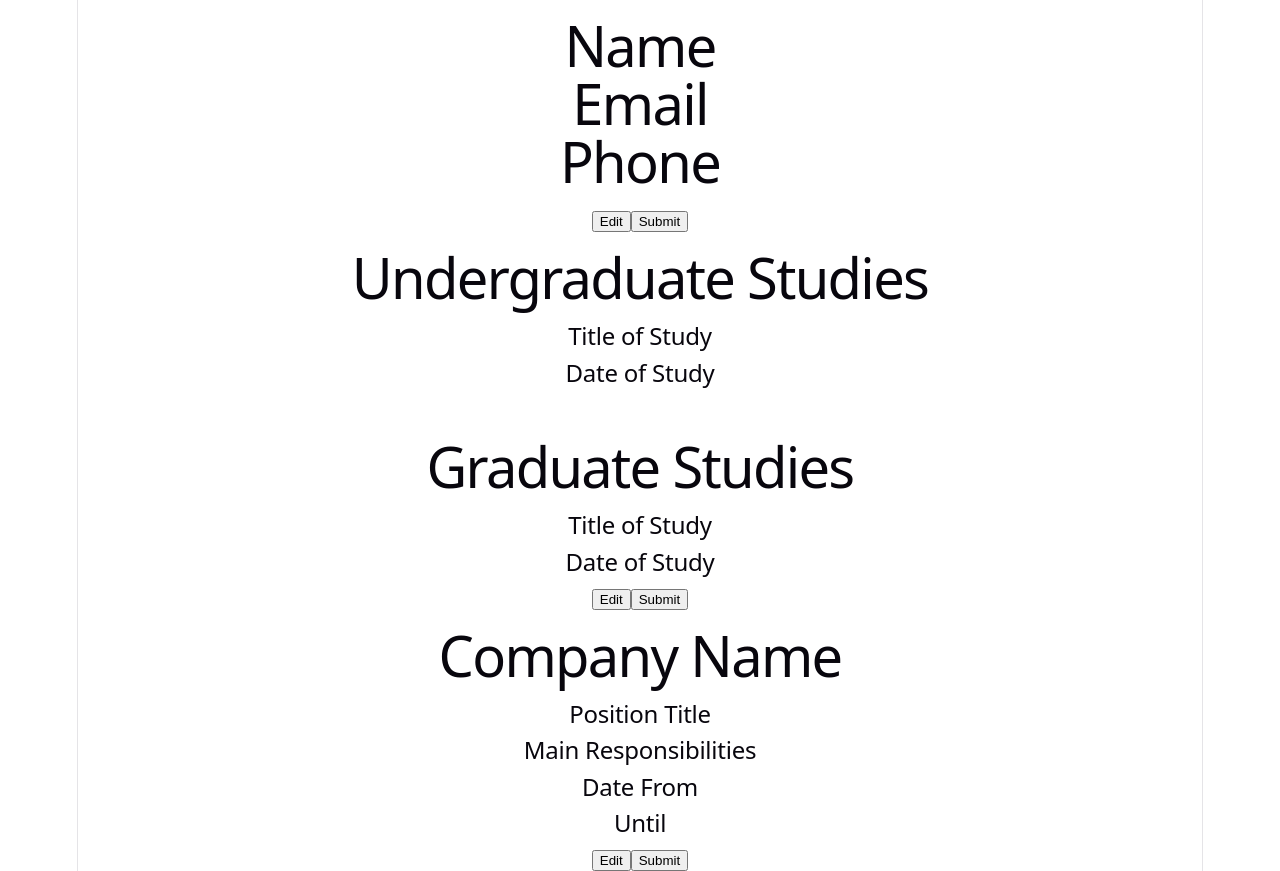
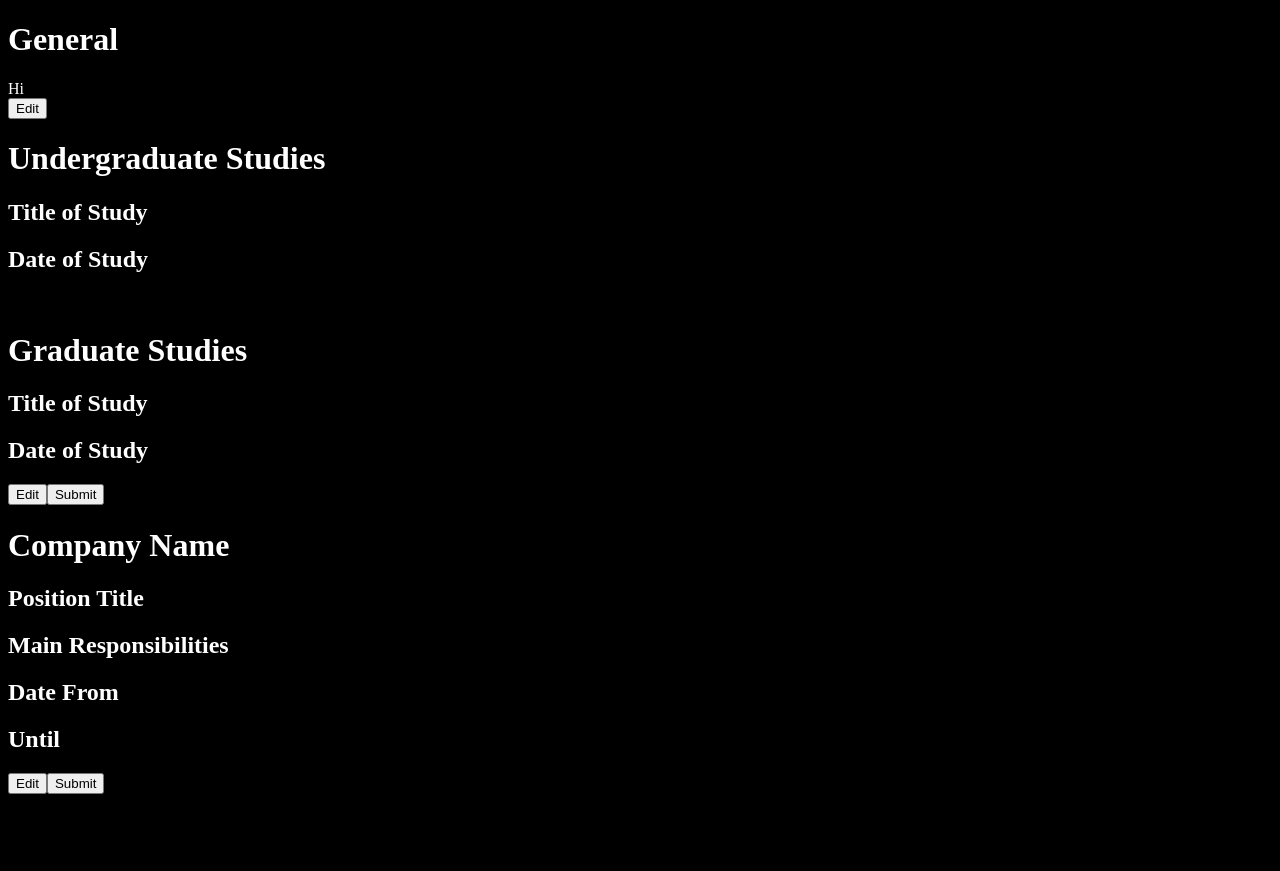
Before and after one commit to eafranklin3991/cv-app, a React (Vite) app: page / in a window 1280 px wide. After the commit the page ends 802 px from the top, so only its background shows below. Built offline with nearby package versions, Linux system fonts and the light colour scheme.

Commit message:
Initial attempt at submit/edit mode switch

```diff
--- a/index.html
+++ b/index.html
@@ -5,6 +5,7 @@
     <link rel="icon" type="image/svg+xml" href="/favicon.svg" />
     <meta name="viewport" content="width=device-width, initial-scale=1.0" />
     <title>cv-app</title>
+    <link rel="stylesheet" href="./src/styles/index.css">
   </head>
   <body>
     <div id="root"></div>
--- a/src/components/App.jsx
+++ b/src/components/App.jsx
@@ -1,5 +1,4 @@
 import { useState } from 'react'
-import '../styles/App.css'
 import General from './General.jsx'
 import Education from './Education.jsx'
 import Practical from './Practical.jsx'
--- a/src/components/General.jsx
+++ b/src/components/General.jsx
@@ -1,11 +1,40 @@
+import { useState } from 'react'
+
 function General() {
+    const stateValues = ["locked", "edit"];
+
+    const [stateValue, setStateValue] = useState("locked");
+
+    const onEditClick = (state) => () => {
+        setStateValue(state);
+
+        const contentContainer = document.querySelector(".content");
+
+        contentContainer.innerHTML = state === "locked" ? form : "";
+
+        stateValue = "edit";
+    };
+
+    const form = <>
+        <form action="">
+            <label htmlFor="name">Name: </label><br />
+            <input type="text" name="name" id="name" /><br />
+
+            <label htmlFor="email">Email: </label><br />
+            <input type="email" name="email" id="email" /><br />
+
+            <label htmlFor="phone">Phone: </label><br />
+            <input type="tel" name="phone" id="phone" /><br />
+
+            <input type="submit" value="Submit" />
+        </form>
+    </>
+
     return (
         <div>
-            <h1>Name</h1>
-            <h1>Email</h1>
-            <h1>Phone</h1>
-            <button>Edit</button>
-            <button>Submit</button>
+            <h1>General</h1>
+            <div className="content">Hi</div>
+            <button onClick={onEditClick(stateValue)}>Edit</button>
         </div>
     );
 }
--- a/src/main.jsx
+++ b/src/main.jsx
@@ -1,6 +1,5 @@
 import { StrictMode } from 'react'
 import { createRoot } from 'react-dom/client'
-import './styles/index.css'
 import App from './components/App.jsx'
 
 createRoot(document.getElementById('root')).render(
--- a/src/styles/App.css
+++ /dev/null
@@ -1,165 +0,0 @@
-.hero {
-  position: relative;
-
-  .base,
-  .framework,
-  .vite {
-    inset-inline: 0;
-    margin: 0 auto;
-  }
-
-  .base {
-    width: 170px;
-    position: relative;
-    z-index: 0;
-  }
-
-  .framework,
-  .vite {
-    position: absolute;
-  }
-
-  .framework {
-    z-index: 1;
-    top: 34px;
-    height: 28px;
-    transform: perspective(2000px) rotateZ(300deg) rotateX(44deg) rotateY(39deg)
-      scale(1.4);
-  }
-
-  .vite {
-    z-index: 0;
-    top: 107px;
-    height: 26px;
-    width: auto;
-    transform: perspective(2000px) rotateZ(300deg) rotateX(40deg) rotateY(39deg)
-      scale(0.8);
-  }
-}
-
-#center {
-  display: flex;
-  flex-direction: column;
-  gap: 25px;
-  place-content: center;
-  place-items: center;
-  flex-grow: 1;
-
-  @media (max-width: 1024px) {
-    padding: 32px 20px 24px;
-    gap: 18px;
-  }
-}
-
-#next-steps {
-  display: flex;
-  border-top: 1px solid var(--border);
-  text-align: left;
-
-  & > div {
-    flex: 1 1 0;
-    padding: 32px;
-    @media (max-width: 1024px) {
-      padding: 24px 20px;
-    }
-  }
-
-  .icon {
-    margin-bottom: 16px;
-    width: 22px;
-    height: 22px;
-  }
-
-  @media (max-width: 1024px) {
-    flex-direction: column;
-    text-align: center;
-  }
-}
-
-#docs {
-  border-right: 1px solid var(--border);
-
-  @media (max-width: 1024px) {
-    border-right: none;
-    border-bottom: 1px solid var(--border);
-  }
-}
-
-#next-steps ul {
-  list-style: none;
-  padding: 0;
-  display: flex;
-  gap: 8px;
-  margin: 32px 0 0;
-
-  .logo {
-    height: 18px;
-  }
-
-  a {
-    color: var(--text-h);
-    font-size: 16px;
-    border-radius: 6px;
-    background: var(--social-bg);
-    display: flex;
-    padding: 6px 12px;
-    align-items: center;
-    gap: 8px;
-    text-decoration: none;
-    transition: box-shadow 0.3s;
-
-    &:hover {
-      box-shadow: var(--shadow);
-    }
-    .button-icon {
-      height: 18px;
-      width: 18px;
-    }
-  }
-
-  @media (max-width: 1024px) {
-    margin-top: 20px;
-    flex-wrap: wrap;
-    justify-content: center;
-
-    li {
-      flex: 1 1 calc(50% - 8px);
-    }
-
-    a {
-      width: 100%;
-      justify-content: center;
-      box-sizing: border-box;
-    }
-  }
-}
-
-#spacer {
-  height: 88px;
-  border-top: 1px solid var(--border);
-  @media (max-width: 1024px) {
-    height: 48px;
-  }
-}
-
-.ticks {
-  position: relative;
-  width: 100%;
-
-  &::before,
-  &::after {
-    content: '';
-    position: absolute;
-    top: -4.5px;
-    border: 5px solid transparent;
-  }
-
-  &::before {
-    left: 0;
-    border-left-color: var(--border);
-  }
-  &::after {
-    right: 0;
-    border-right-color: var(--border);
-  }
-}
--- a/src/styles/index.css
+++ b/src/styles/index.css
@@ -1,111 +1,4 @@
-:root {
-  --text: #6b6375;
-  --text-h: #08060d;
-  --bg: #fff;
-  --border: #e5e4e7;
-  --code-bg: #f4f3ec;
-  --accent: #aa3bff;
-  --accent-bg: rgba(170, 59, 255, 0.1);
-  --accent-border: rgba(170, 59, 255, 0.5);
-  --social-bg: rgba(244, 243, 236, 0.5);
-  --shadow:
-    rgba(0, 0, 0, 0.1) 0 10px 15px -3px, rgba(0, 0, 0, 0.05) 0 4px 6px -2px;
-
-  --sans: system-ui, 'Segoe UI', Roboto, sans-serif;
-  --heading: system-ui, 'Segoe UI', Roboto, sans-serif;
-  --mono: ui-monospace, Consolas, monospace;
-
-  font: 18px/145% var(--sans);
-  letter-spacing: 0.18px;
-  color-scheme: light dark;
-  color: var(--text);
-  background: var(--bg);
-  font-synthesis: none;
-  text-rendering: optimizeLegibility;
-  -webkit-font-smoothing: antialiased;
-  -moz-osx-font-smoothing: grayscale;
-
-  @media (max-width: 1024px) {
-    font-size: 16px;
-  }
+body {
+    background-color: black;
+    color: white;
 }
-
-@media (prefers-color-scheme: dark) {
-  :root {
-    --text: #9ca3af;
-    --text-h: #f3f4f6;
-    --bg: #16171d;
-    --border: #2e303a;
-    --code-bg: #1f2028;
-    --accent: #c084fc;
-    --accent-bg: rgba(192, 132, 252, 0.15);
-    --accent-border: rgba(192, 132, 252, 0.5);
-    --social-bg: rgba(47, 48, 58, 0.5);
-    --shadow:
-      rgba(0, 0, 0, 0.4) 0 10px 15px -3px, rgba(0, 0, 0, 0.25) 0 4px 6px -2px;
-  }
-
-  #social .button-icon {
-    filter: invert(1) brightness(2);
-  }
-}
-
-body {
-  margin: 0;
-}
-
-#root {
-  width: 1126px;
-  max-width: 100%;
-  margin: 0 auto;
-  text-align: center;
-  border-inline: 1px solid var(--border);
-  min-height: 100svh;
-  display: flex;
-  flex-direction: column;
-  box-sizing: border-box;
-}
-
-h1,
-h2 {
-  font-family: var(--heading);
-  font-weight: 500;
-  color: var(--text-h);
-}
-
-h1 {
-  font-size: 56px;
-  letter-spacing: -1.68px;
-  margin: 32px 0;
-  @media (max-width: 1024px) {
-    font-size: 36px;
-    margin: 20px 0;
-  }
-}
-h2 {
-  font-size: 24px;
-  line-height: 118%;
-  letter-spacing: -0.24px;
-  margin: 0 0 8px;
-  @media (max-width: 1024px) {
-    font-size: 20px;
-  }
-}
-p {
-  margin: 0;
-}
-
-code,
-.counter {
-  font-family: var(--mono);
-  display: inline-flex;
-  border-radius: 4px;
-  color: var(--text-h);
-}
-
-code {
-  font-size: 15px;
-  line-height: 135%;
-  padding: 4px 8px;
-  background: var(--code-bg);
-}
```
